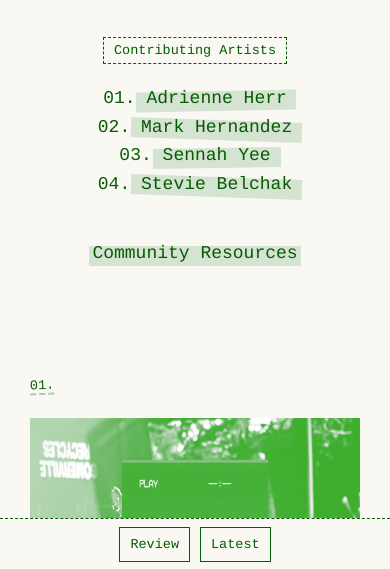
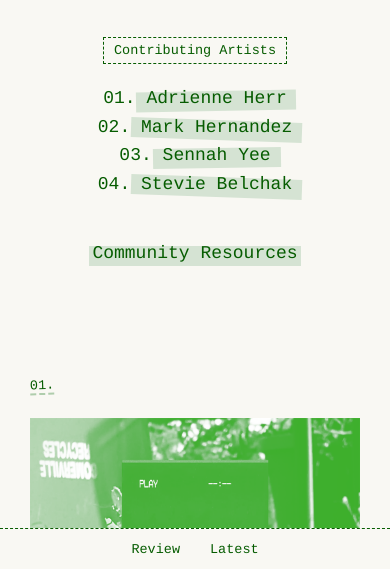
Before and after one commit to mjt-vo/quarterless, a plain HTML site: page index.html in a window 390 px wide. Shown: the part 275-844 px from the top of the page. Drawn offline with Linux system fonts and the light colour scheme; a web font is replaced by a local one.

Commit message:
minimizing mobile footer

```diff
--- a/styles/main.unmin.css
+++ b/styles/main.unmin.css
@@ -392,13 +392,13 @@ button {
     width: 100%;
     border-top: 1px dashed;
     padding: 0;
-    height: 50px;
+    height: 40px;
     background: var(--color-bg);
 
   }
   .home-footer--toggle {
-    height: 35px;
-    border: 1px solid;
+    height: 40px;
+    border: none;
   }
   .home-footer--toggle.active:before,
   .home-footer--toggle:hover:before {
```
